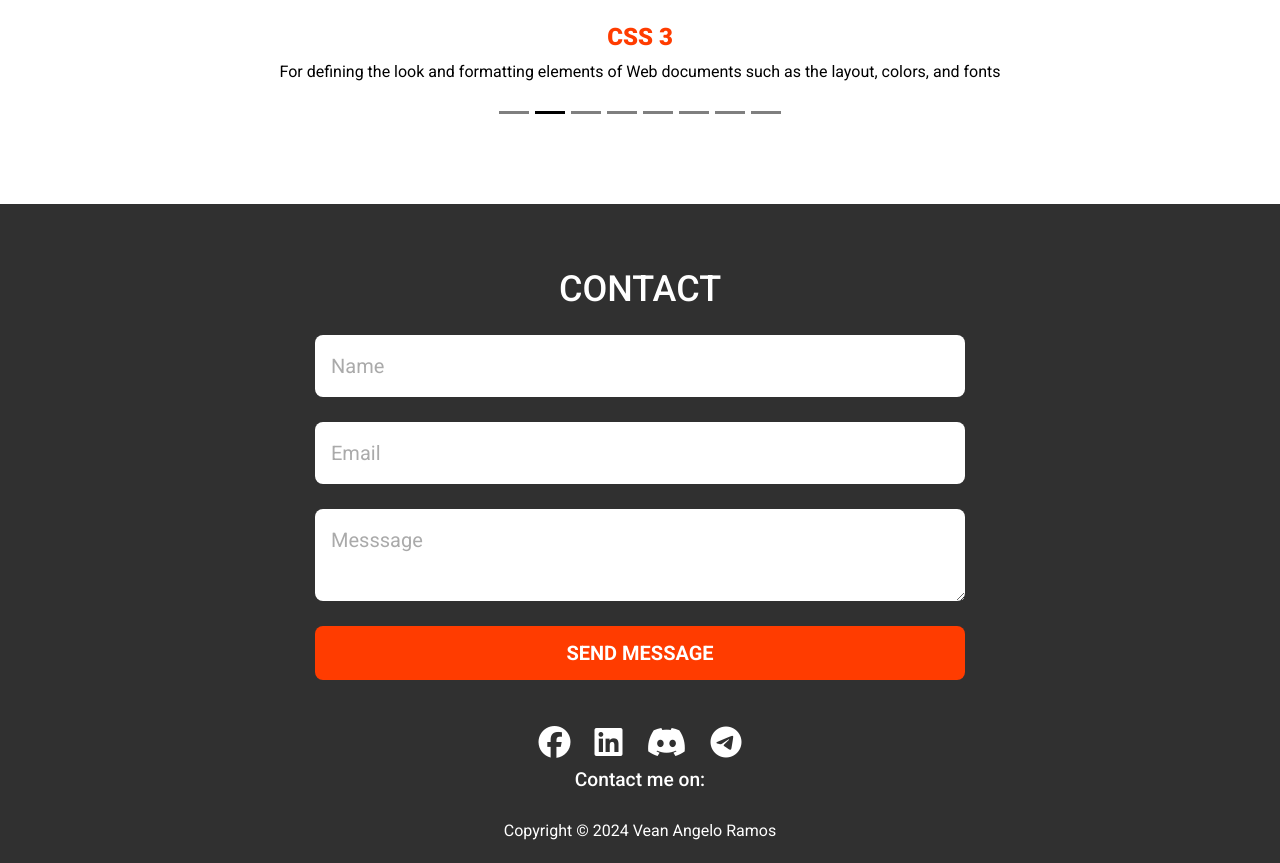
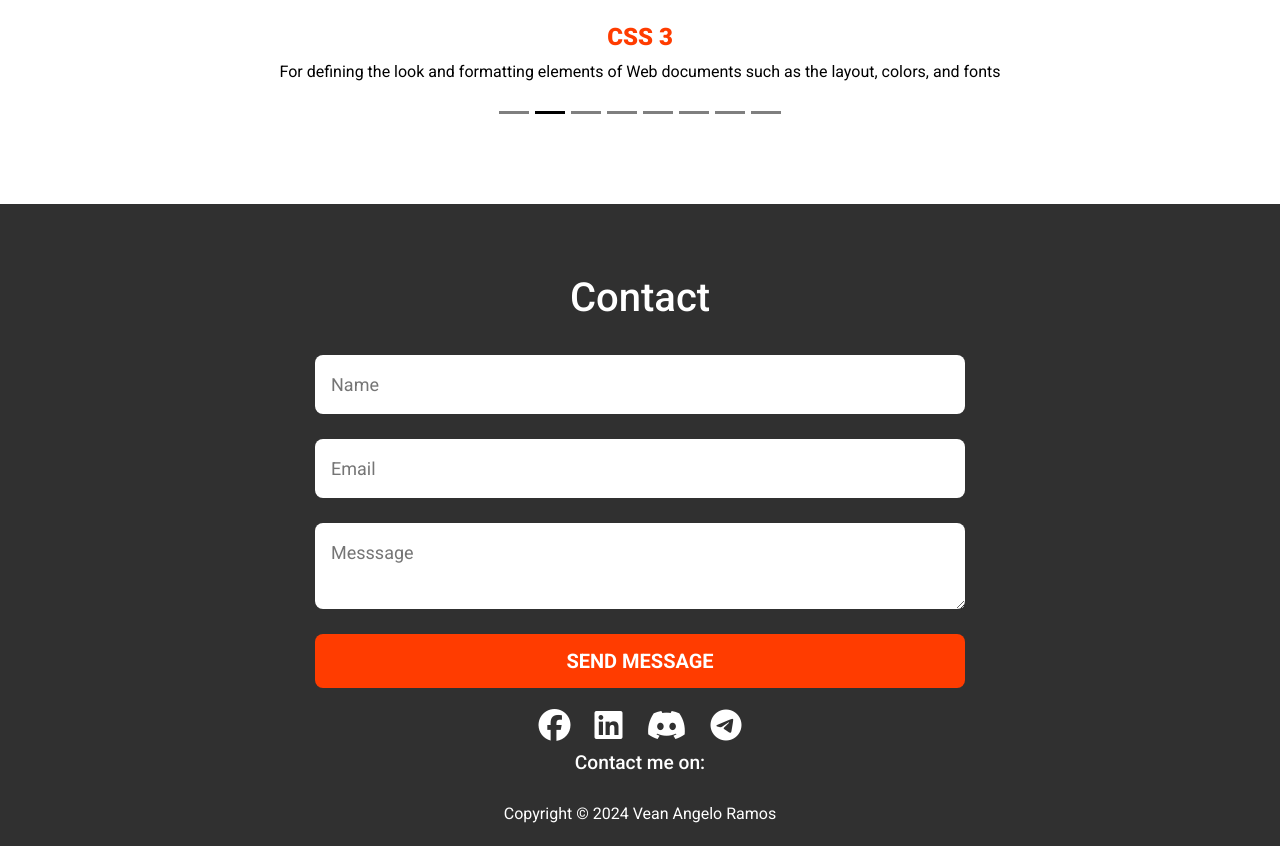
Before and after one commit to vean-dev/capstone1, a plain HTML site: page index.html in a window 1280 px wide. Shown: the part 1743-2606 px from the top of the page. Drawn offline with nearby package versions, Linux system fonts and the light colour scheme.

Commit message:
Update Contact Section

```diff
--- a/index.css
+++ b/index.css
@@ -191,7 +191,7 @@ header {
 			}
 
 			a {
-				color: inherit;
+				color: white;
 				font-size: 20px;
 				text-decoration: none;
 			}
@@ -318,69 +318,55 @@ section.banner {
 
 
 /* Contact */
-
-#contact {
+.contact-container {
+	padding-top: 70px;
+	display: flex;
+	align-items: center;
+	justify-content: space-evenly;
 	background-color: #303030;
 
-    .container {
-        padding-top: 64px;
-        padding-bottom: 10px;
-
-        h2 {
-            color: #FFF;
 }
-
-        form {
+.form-title h1{
+	margin-top: auto;
+	color: white;
+	text-align: center;
+}
+.contact-form {
 	display: block;
     margin: 0 auto;
-            max-width: 650px;
-
-            .form-grid {
 	display: grid;
     grid-gap: 25px;
-                margin-bottom: 16px;
-
-                @media (max-width: 767px) {
-                    grid-template-columns: 1fr;
+    margin-bottom: 1px;
 }
-
-                .form-element, .form-area {
+.form-input {
 	appearance: none;
 	border: none;
 	outline: none;
-                    background: none;
-
 	display: block;
-                    width: 100%;
+	width: 650px;
 	background-color: #ffffff;
 	border-radius: 8px;
-
 	padding: 16px;
-                    font-size: 20px;
+	font-size: 18px;
 	color: #000000;
 
-                    &::placeholder {
-                        color: #AAA;
 }
+.form-input:focus {
+	border: 1px solid #ff3c00;
 }
 
-                .form-area {
-                    grid-column: 1/-1;
+@media (max-width:700px) {
+	.contact-form {
+		grid-gap: 12px;
 	}
-            }
-        }
+	.form-input{
+
+		width: 300px;
 	}
 }
 
 
-@media (max-width: 767px) {
-.hide-mob {
-    display: none;
-}
-}
-
 /* footer */
-
 #footer {
 	color: #ffffff;
 	background-color: #303030;
--- a/index.html
+++ b/index.html
@@ -164,19 +164,21 @@
 	</section>
 
     <!-- Contact page -->
-    <section class="contact" id="contact">
-			<div class="container">
-				<h2 class="text-center mb-4">Contact</h2>
+    <section id="contact">
+			<div class="contact-container">
 
-				<form>
-					<div class="form-grid">
-						<input type="text" name="name" id="name" placeholder="Name" class="form-element" />
-						<input type="email" name="email" id="email" placeholder="Email" class="form-element" />
-						<textarea name="message" id="message" placeholder="Messsage" class="form-area"></textarea>
+				<form action="https://api.web3forms.com/submit" method="POST" class="contact-form">
+					<div class="form-title"><h1>Contact</h1></div>
+						<input type="hidden" name="access_key" value="9c276de6-0a91-4bd1-8cf2-96a51c9e362a">
+						<input type="text" name="name" id="name" placeholder="Name" class="form-input" required/>
+						<input type="email" name="email" id="email" placeholder="Email" class="form-input" re/>
+						<textarea name="message" id="message" placeholder="Messsage" class="form-input"></textarea>
 						<input type="submit" value="Send message" class="button" />
-					</div>
 				</form>
 			</div>
+
+
+
 		</section>
 
 	<!-- Footer -->
```
Lines whose indentation alone changed are shown as unchanged.
